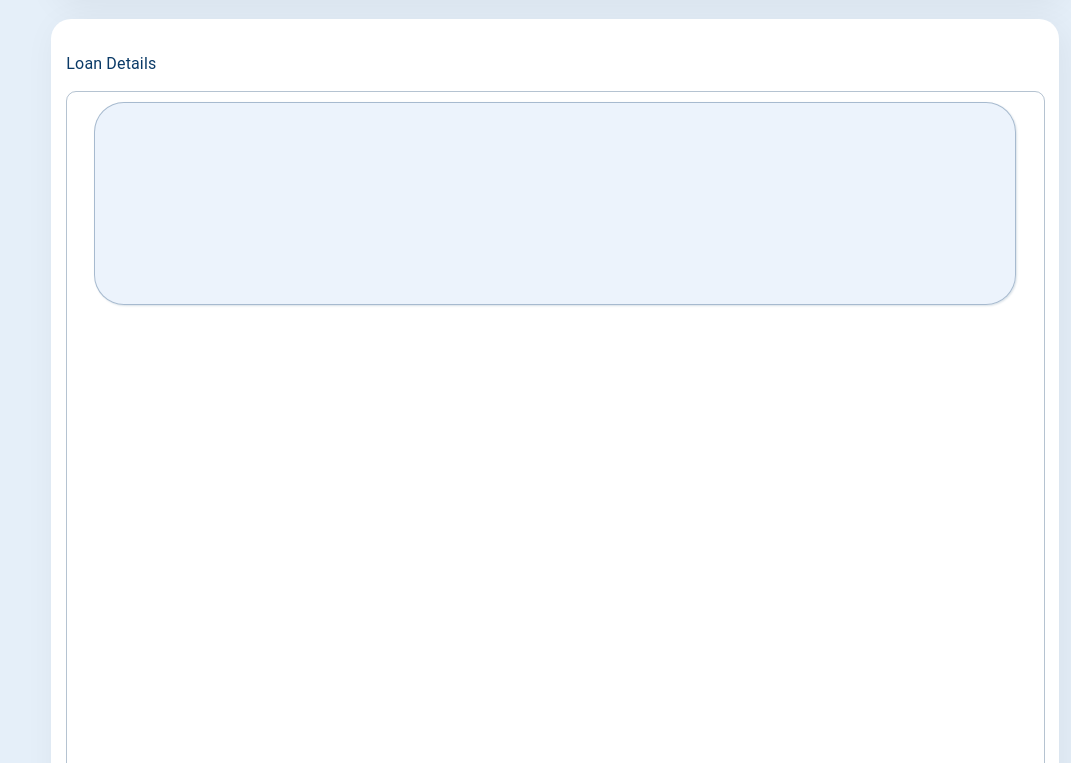
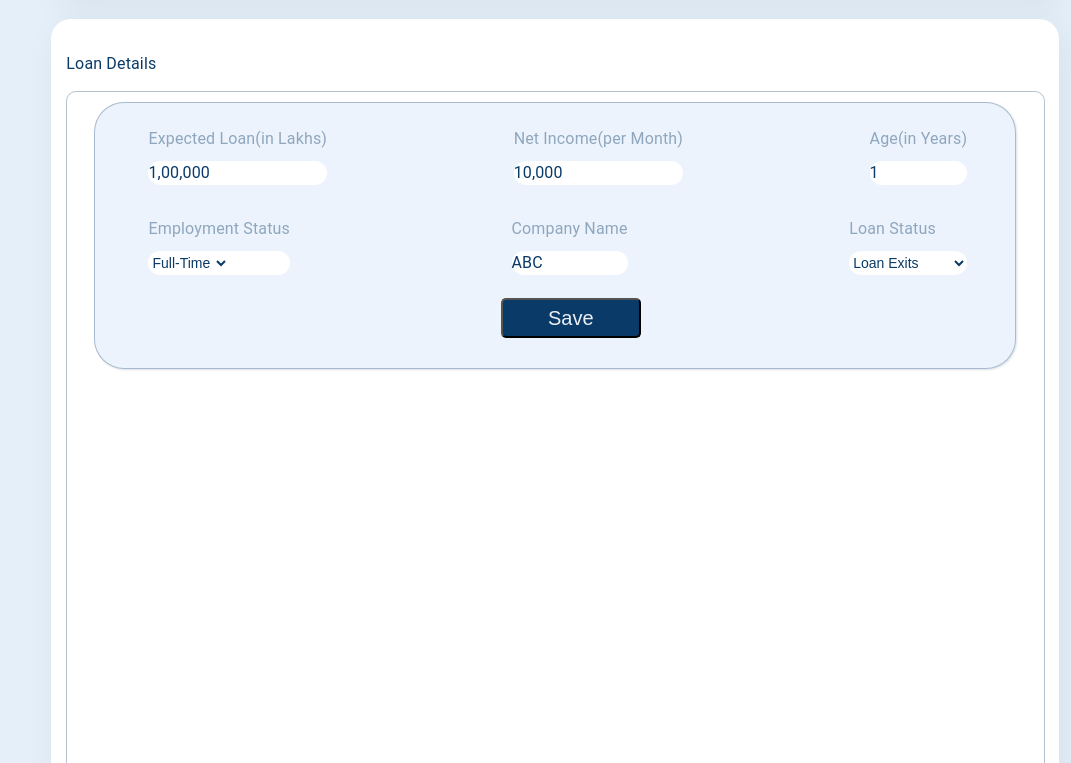
Before and after one commit to Nandaniyadav/Indiaasetz_Assignment, a React (Create React App) app: page / in a window 1280 px wide. Shown: the part 2197-2960 px from the top of the page, without its empty margins (209-1280 px from the left). Built offline with nearby package versions, Linux system fonts and the light colour scheme.

Commit message:
Edit Loans Details first section complete

```diff
--- a/src/components/screens/profiledetails/profile-style.css
+++ b/src/components/screens/profiledetails/profile-style.css
@@ -22,6 +22,7 @@
   background: var(--Color, #fff);
   box-shadow: 6px 6px 36px 0px rgba(0, 0, 0, 0.06);
 }
+
 .status-bar {
   width: 95%;
   display: flex;
@@ -34,6 +35,7 @@
   box-shadow: 6px 6px 36px 0px rgba(0, 0, 0, 0.06);
   justify-content: space-between;
 }
+
 .sec-nav-box1 {
   display: flex;
   width: 180px;
@@ -60,6 +62,7 @@
   border-radius: 50%;
   padding-bottom: 20px;
 }
+
 h1 {
   align-items: center;
   justify-content: center;
@@ -86,6 +89,7 @@ h1 {
   background: var(--Color, #fff);
   box-shadow: 6px 6px 36px 0px rgba(0, 0, 0, 0.06);
 }
+
 .profile-section-2 {
   font-family: Poppins !important;
   height: 952px;
@@ -94,6 +98,7 @@ h1 {
   background: var(--Color, #fff);
   box-shadow: 6px 6px 36px 0px rgba(0, 0, 0, 0.06);
 }
+
 .profile-name {
   width: 174px;
   height: 18px;
@@ -107,6 +112,7 @@ h1 {
   font-weight: 600;
   line-height: normal;
 }
+
 .typo-text {
   margin: 15px !important;
   color: var(--blue, #0a3a67);
@@ -173,6 +179,7 @@ h1 {
   gap: 50px;
   padding: 15px 5px 5px 25px;
 }
+
 .typo-text-4 {
   color: rgba(10, 58, 103, 0.834);
   font-size: 14px;
@@ -180,6 +187,7 @@ h1 {
   font-weight: 400;
   line-height: normal;
 }
+
 .address-section-2 {
   width: 94%;
   height: 52px;
@@ -197,6 +205,7 @@ h1 {
   padding: 15px 5px 5px 25px;
   line-height: 10px;
 }
+
 .details-section-2 {
   height: 181px;
   width: 95%;
@@ -210,6 +219,7 @@ h1 {
   background: rgba(232, 240, 252, 0.8);
   box-shadow: 1px 1px 2px 0px rgba(10, 58, 103, 0.15);
 }
+
 .main-details-section {
   height: 840px;
   flex-shrink: 0;
@@ -252,7 +262,7 @@ h1 {
 
 .address-section-3 {
   width: 90%;
-    height: 38px;
+  /* height: 38px; */
   flex-shrink: 0;
   fill: var(--Color, #fff);
   stroke-width: 1px;
@@ -269,7 +279,7 @@ h1 {
 }
 
 
-  /* Edit-Loan Details Page-2 Section  style*/
+/* -----------Edit-Loan Details Page-2 Section  style -----------*/
 
 .edit-loan-details {
   font-family: Poppins !important;
@@ -280,6 +290,7 @@ h1 {
   box-shadow: 6px 6px 36px 0px rgba(0, 0, 0, 0.06);
   margin-top: 20px;
 }
+
 .edit-loan-text {
   margin: 15px !important;
   color: var(--blue, #0a3a67);
@@ -301,8 +312,9 @@ h1 {
   width: 95%;
   margin: auto;
 }
+
 .edit-loan-details-section-2 {
-    height: 181px;
+  height: 245px;
   width: 95%;
   padding: 15px 5px 5px 5px;
   align-items: center;
@@ -314,3 +326,71 @@ h1 {
   background: rgba(232, 240, 252, 0.8);
   box-shadow: 1px 1px 2px 0px rgba(10, 58, 103, 0.15);
 }
+
+.edit-loan-status-bar-2 {
+  width: 90%;
+  display: flex;
+  height: 45px;
+  padding: 15px 5px 5px 10px;
+  align-items: center;
+  flex-shrink: 0;
+  justify-content: space-between;
+  margin: auto;
+}
+
+.edit-loan-typo-text-2 {
+  color: rgba(10, 58, 103, 0.411);
+  font-size: 14px;
+  font-style: normal;
+  font-weight: 400;
+  line-height: normal;
+  padding-bottom: 10px;
+  box-sizing: border-box;
+}
+
+.edit-loan-typo-text-3 {
+  color: #0A3A67;
+  font-size: 14px;
+  font-style: normal;
+  font-weight: 400;
+  line-height: normal;
+  background-color: #ffffff;
+  border-radius: 20px;
+}
+
+#edit-loan-detail-time {
+  color: #0A3A67;
+  font-size: 14px;
+  font-style: normal;
+  font-weight: 400;
+  line-height: normal;
+  background-color: #ffffff;
+  border-radius: 20px;
+  border: none;
+}
+
+.edit-loan-typo-text-status {
+  color: rgba(10, 58, 103, 0.411);
+  font-size: 14px;
+  font-style: normal;
+  font-weight: 400;
+  line-height: normal;
+  padding-bottom: 10px;
+  box-sizing: border-box;
+  margin-top: 50px !important;
+}
+
+.edit-loan-button {
+  color: #ECEEF5;
+  font-size: 20px;
+  width: 140px;
+  height: 40px;
+  font-weight: 500;
+  word-wrap: break-word;
+  background-color:#0A3A67 ;
+  margin-top: 50px;
+  border-radius: 5px;
+}
+.edit-loan-button-div{
+  margin-left: 44%;
+}
--- a/src/components/screens/profiledetails/profile.js
+++ b/src/components/screens/profiledetails/profile.js
@@ -1,7 +1,5 @@
 import * as React from "react";
 import { Typography, Toolbar, Avatar } from "@mui/material";
-import BottomNavigation from "@mui/material/BottomNavigation";
-import HelpOutlineOutlinedIcon from "@mui/icons-material/HelpOutlineOutlined";
 import "./profile-style.css";
 import VerifiedIcon from "@mui/icons-material/Verified";
 import VerifiedOutlinedIcon from "@mui/icons-material/VerifiedOutlined";
@@ -346,16 +344,78 @@ export default function Profile() {
         </div>
       </div>
 
-
-
-      {/* Loan Details Page-2 for Edit Loan Details Section */}
+      {/*---- Loan Details Page-2 for Edit Loan Details Section -----*/}
 
       <div className="edit-loan-details">
         <br></br>
         <Typography className="edit-loan-text">Loan Details</Typography>
         <div className="edit-loan-details-section">
           <div className="edit-loan-details-section-2">
-            <div></div>
+            <div className="edit-loan-status-bar-2">
+              <div>
+                <Typography className="edit-loan-typo-text-2">
+                  Expected Loan(in Lakhs)
+                </Typography>
+                <Typography className="edit-loan-typo-text-3">
+                  1,00,000
+                </Typography>
+              </div>
+              <div>
+                <Typography className="edit-loan-typo-text-2">
+                  {" "}
+                  Net Income(per Month)
+                </Typography>
+                <Typography className="edit-loan-typo-text-3">
+                  10,000{" "}
+                </Typography>
+              </div>
+              <div>
+                <Typography className="edit-loan-typo-text-2">
+                  {" "}
+                  Age(in Years)
+                </Typography>
+                <Typography className="edit-loan-typo-text-3">1</Typography>
+              </div>
+            </div>
+
+            <div className="edit-loan-status-bar-2">
+              <div>
+                <Typography className="edit-loan-typo-text-status">
+                  Employment Status
+                </Typography>
+                <Typography className="edit-loan-typo-text-3">
+                  <select name="job" id="edit-loan-detail-time">
+                    <option value="fulltime">Full-Time</option>
+                    <option value="parttime">Part-Time</option>
+                  </select>
+                </Typography>
+              </div>
+              <div>
+                <Typography className="edit-loan-typo-text-status">
+                  {" "} Company Name
+                </Typography>
+                <Typography className="edit-loan-typo-text-3">
+                ABC{" "}
+                </Typography>
+              </div>
+              <div>
+                <Typography className="edit-loan-typo-text-status">
+                  {" "}
+                  Loan Status
+                </Typography>
+                <Typography className="edit-loan-typo-text-3">
+                <select name="job" id="edit-loan-detail-time">
+                    <option value="loanexits">Loan Exits</option>
+                    <option value="educationloan">Education Loan</option>
+                  </select>
+                </Typography>
+              </div>
+            </div>
+            <div className="edit-loan-button-div">
+                  <Typography >
+                  <button className="edit-loan-button">Save</button>
+                  </Typography>
+                </div>
           </div>
         </div>
       </div>
```
Lines whose indentation alone changed are shown as unchanged.
